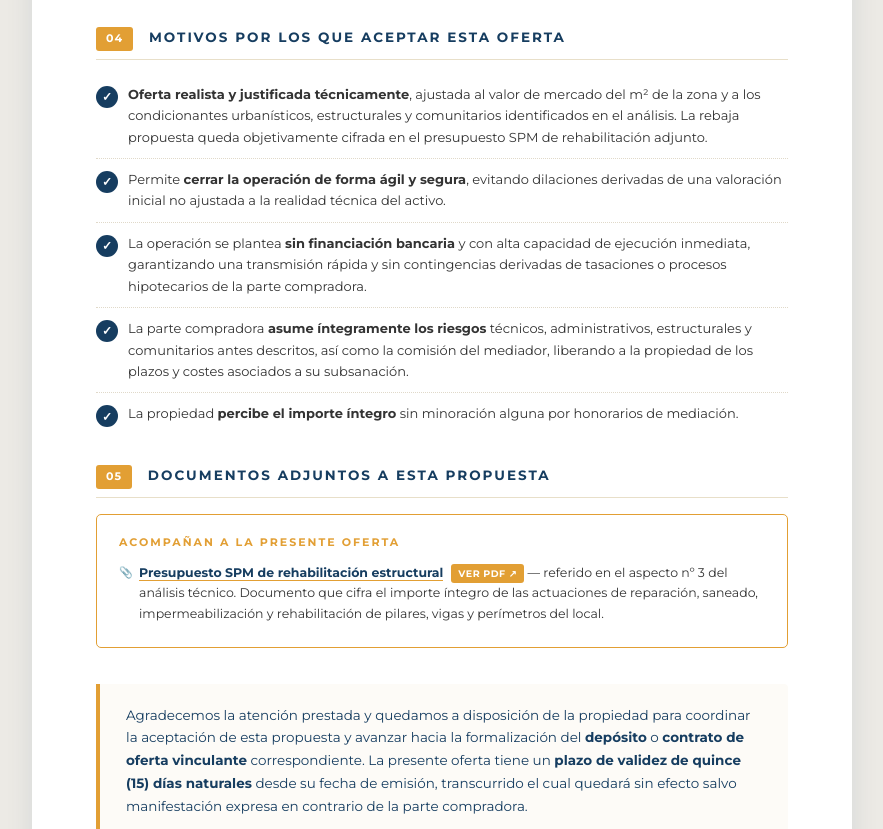
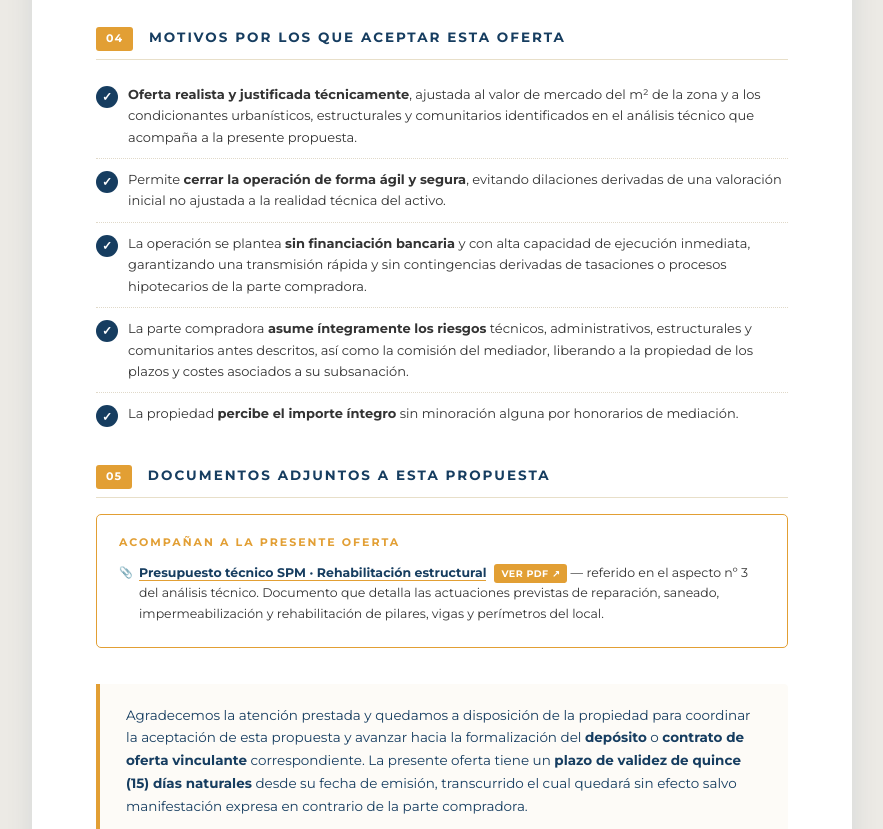
Before and after one commit to xaviriera/cdu-briefings, a plain HTML site: page oferta-torres-quevedo-44/index.html in a window 1280 px wide. Shown: the part 2665-3494 px from the top of the page, without its empty margins (198-1081 px from the left). Drawn offline with Linux system fonts and the light colour scheme.

Commit message:
oferta Quevedo: desvincular importe presupuesto de argumentacion

```diff
--- a/oferta-torres-quevedo-44/index.html
+++ b/oferta-torres-quevedo-44/index.html
@@ -568,7 +568,7 @@ section p strong {
                         Por ello, y con voluntad de facilitar una solución rápida y efectiva tanto para la propiedad como para la comunidad, <strong>asumimos directamente la ejecución y coordinación de dichas reparaciones</strong>, incluyendo costes técnicos y de rehabilitación necesarios.
                     </p>
                     <span class="nota-adjunto">
-                        ↳ El importe íntegro de la rehabilitación estructural queda cifrado en el <strong>presupuesto SPM</strong> que se adjunta como documento anexo a la presente oferta.
+                        ↳ Se adjunta como anexo el <strong>presupuesto técnico de SPM</strong> con el detalle de las actuaciones de rehabilitación previstas.
                     </span>
                 </div>
             </div>
@@ -611,7 +611,7 @@ section p strong {
     <section>
         <h2><span class="num">04</span> Motivos por los que aceptar esta oferta</h2>
         <ul class="argumentos">
-            <li><strong>Oferta realista y justificada técnicamente</strong>, ajustada al valor de mercado del m² de la zona y a los condicionantes urbanísticos, estructurales y comunitarios identificados en el análisis. La rebaja propuesta queda objetivamente cifrada en el presupuesto SPM de rehabilitación adjunto.</li>
+            <li><strong>Oferta realista y justificada técnicamente</strong>, ajustada al valor de mercado del m² de la zona y a los condicionantes urbanísticos, estructurales y comunitarios identificados en el análisis técnico que acompaña a la presente propuesta.</li>
             <li>Permite <strong>cerrar la operación de forma ágil y segura</strong>, evitando dilaciones derivadas de una valoración inicial no ajustada a la realidad técnica del activo.</li>
             <li>La operación se plantea <strong>sin financiación bancaria</strong> y con alta capacidad de ejecución inmediata, garantizando una transmisión rápida y sin contingencias derivadas de tasaciones o procesos hipotecarios de la parte compradora.</li>
             <li>La parte compradora <strong>asume íntegramente los riesgos</strong> técnicos, administrativos, estructurales y comunitarios antes descritos, así como la comisión del mediador, liberando a la propiedad de los plazos y costes asociados a su subsanación.</li>
@@ -625,7 +625,7 @@ section p strong {
         <div class="adjuntos-box">
             <span class="lead">Acompañan a la presente oferta</span>
             <ul>
-                <li><a href="presupuesto-rehabilitacion-spm.pdf" target="_blank" rel="noopener"><strong>Presupuesto SPM de rehabilitación estructural</strong></a><span class="pdf-tag">Ver PDF ↗</span> — referido en el aspecto nº 3 del análisis técnico. Documento que cifra el importe íntegro de las actuaciones de reparación, saneado, impermeabilización y rehabilitación de pilares, vigas y perímetros del local.</li>
+                <li><a href="presupuesto-rehabilitacion-spm.pdf" target="_blank" rel="noopener"><strong>Presupuesto técnico SPM · Rehabilitación estructural</strong></a><span class="pdf-tag">Ver PDF ↗</span> — referido en el aspecto nº 3 del análisis técnico. Documento que detalla las actuaciones previstas de reparación, saneado, impermeabilización y rehabilitación de pilares, vigas y perímetros del local.</li>
             </ul>
         </div>
     </section>
```
